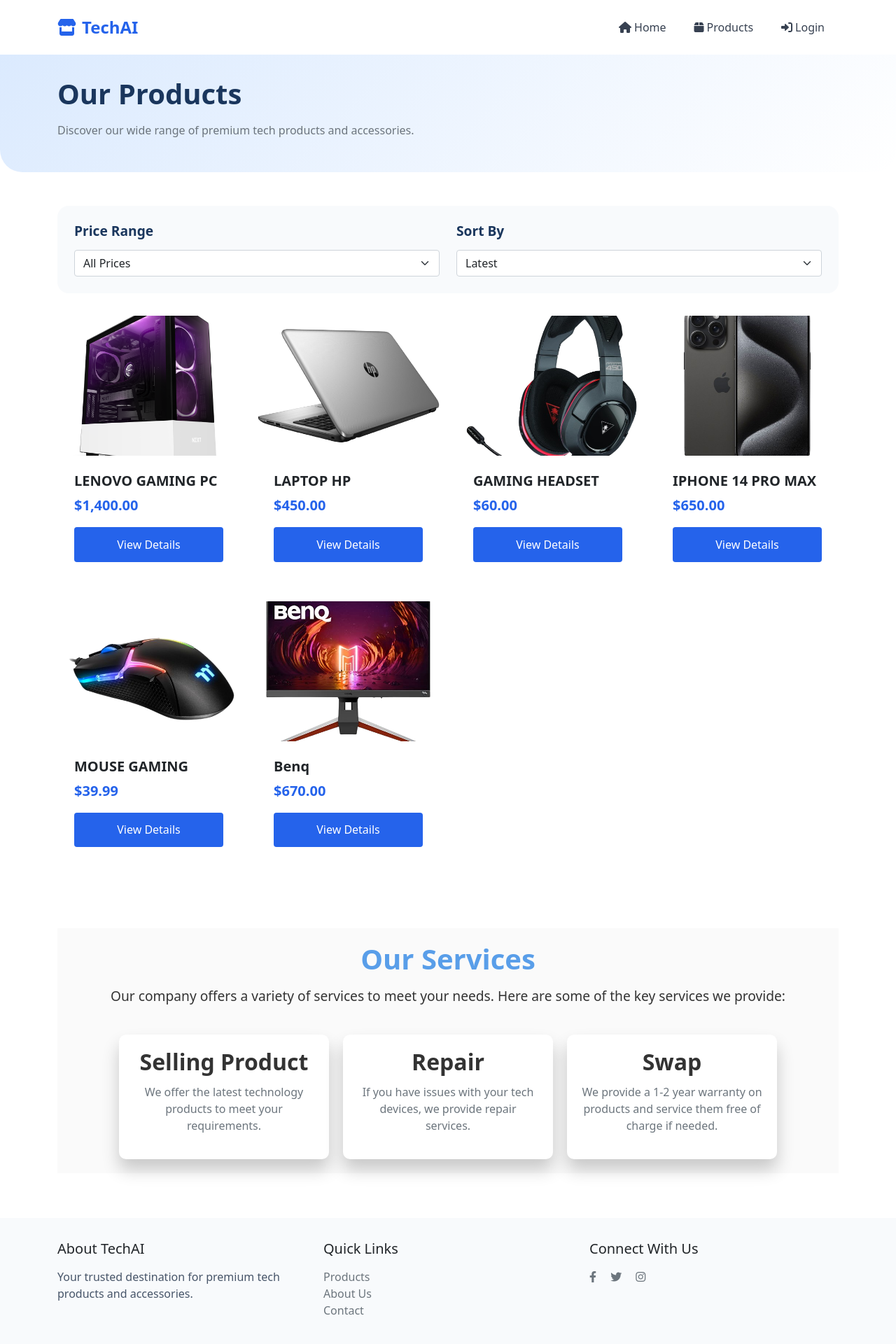
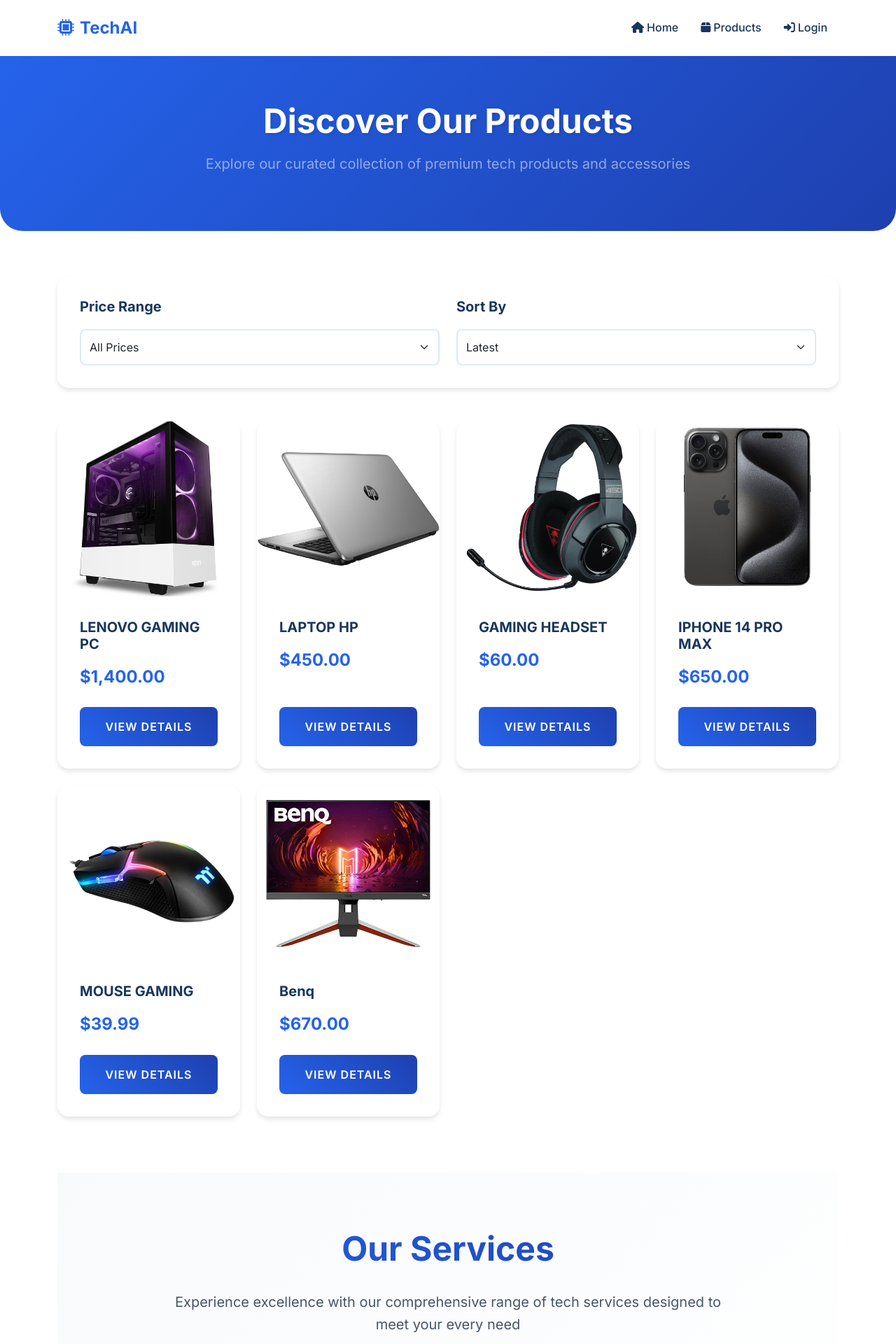
Before and after one commit to DonjeteHasani/techh, a PHP site: page / in a window 1280 px wide. Shown: the top 1920 px of the page at 70% size. Run offline with PHP 8.4, Linux system fonts and the light colour scheme; data comes from the database, SQL or seed files in the repository; some libraries are stand-ins or nearby versions.

Commit message:
Update index.php
update

```diff
--- a/index.php
+++ b/index.php
@@ -29,7 +29,6 @@
 }
 
 // Apply sorting
-// Apply sorting
 if ($sortFilter === "price-low") {
     $query .= " ORDER BY price ASC";
 } elseif ($sortFilter === "price-high") {
@@ -37,6 +36,7 @@
 } elseif ($sortFilter === "name") {
     $query .= " ORDER BY name ASC";
 }
+
 // Pagination
 $query .= " LIMIT :offset, :items_per_page";
 
@@ -60,242 +60,284 @@
     <title>Products - TechAI</title>
 
     <!-- Stylesheets -->
+   <meta name="viewport" content="width=device-width, initial-scale=1">
     <link href="https://cdn.jsdelivr.net/npm/bootstrap@5.1.3/dist/css/bootstrap.min.css" rel="stylesheet">
     <link rel="stylesheet" href="https://cdnjs.cloudflare.com/ajax/libs/font-awesome/6.0.0/css/all.min.css">
+    <link href="https://fonts.googleapis.com/css2?family=Inter:wght@400;500;600;700&display=swap" rel="stylesheet">
+
+     <!-- Social Media Meta Tags -->
+     <meta property="og:title" content="TechAI - Premium Tech Products">
+    <meta property="og:description" content="Discover our curated collection of premium tech products and accessories at TechAI">
+    <meta property="og:image" content="https://techai.com/images/social-preview.jpg">
+    <meta property="og:url" content="https://techai.com/products">
+    <meta name="twitter:card" content="summary_large_image">
+    <meta name="twitter:site" content="@techai">
+    <meta name="twitter:title" content="TechAI - Premium Tech Products">
+    <meta name="twitter:description" content="Discover our curated collection of premium tech products and accessories at TechAI">
+    <meta name="twitter:image" content="https://techai.com/images/social-preview.jpg">
     <style>
-        /* Custom styles - matching index.php */
         :root {
             --primary-color: #2563eb;
             --secondary-color: #1e40af;
             --accent-color: #dbeafe;
+            --text-primary: #1a365d;
+            --text-secondary: #475569;
+            --bg-light: #f8fafc;
+            --transition: all 0.3s ease;
+            --shadow-sm: 0 2px 4px rgba(0,0,0,0.05);
+            --shadow-md: 0 4px 6px rgba(0,0,0,0.1);
+            --shadow-lg: 0 10px 15px rgba(0,0,0,0.1);
+            --radius-sm: 0.5rem;
+            --radius-md: 1rem;
+            --radius-lg: 2rem;
         }
+
+        body {
+            font-family: 'Inter', sans-serif;
+            line-height: 1.6;
+            color: var(--text-primary);
+            background-color: #ffffff;
+        }
+
+        /* Enhanced Navbar */
         .navbar {
-            background-color: white !important;
+        padding: 1rem 0;
+        background: white !important;
         box-shadow: var(--card-shadow);
-            padding: 1rem 0;
     }
 
     .navbar-brand {
         font-weight: 700;
+        font-size: 1.5rem;
         color: var(--primary-color) !important;
-            font-size: 1.5rem;
     }
 
     .nav-link {
         font-weight: 500;
-            color: #374151 !important;
-            transition: color 0.2s;
         padding: 0.5rem 1rem !important;
-            margin: 0 0.25rem;
+        color: var(--text-color) !important;
+        transition: all 0.2s ease;
     }
 
     .nav-link:hover {
         color: var(--primary-color) !important;
     }
 
-        .cart-badge .badge {
-            position: absolute;
-            top: 0;
-            right: -5px;
-            background-color: var(--primary-color);
-        }
-
+        /* Enhanced Header */
         .page-header {
-            background: linear-gradient(135deg, var(--accent-color) 0%, #ffffff 100%);
-            padding: 2rem 0;
-            margin-bottom: 3rem;
-            border-radius: 0 0 2rem 2rem;
+            background: linear-gradient(135deg, var(--primary-color) 0%, var(--secondary-color) 100%);
+            color: white;
+            padding: 4rem 0;
+            margin-bottom: 4rem;
+            border-radius: 0 0 var(--radius-lg) var(--radius-lg);
+            text-align: center;
         }
 
         .page-title {
-            font-size: 2.5rem;
-            font-weight: bold;
-            color: #1a365d;
+            font-size: 3rem;
+            font-weight: 800;
+            margin-bottom: 1rem;
+            text-shadow: 2px 2px 4px rgba(0,0,0,0.1);
+        }
+
+        /* Enhanced Filter Section */
+        .filter-section {
+            background: white;
+            padding: 2rem;
+            border-radius: var(--radius-md);
+            box-shadow: var(--shadow-md);
+            margin-bottom: 3rem;
+        }
+
+        .filter-title {
+            font-size: 1.25rem;
+            font-weight: 700;
+            color: var(--text-primary);
+            margin-bottom: 1.25rem;
+        }
+
+        .form-select {
+            padding: 0.75rem;
+            border-radius: var(--radius-sm);
+            border: 2px solid var(--accent-color);
+            transition: var(--transition);
+        }
+
+        .form-select:focus {
+            border-color: var(--primary-color);
+            box-shadow: 0 0 0 0.25rem rgba(37, 99, 235, 0.25);
+        }
+
+        /* Enhanced Product Cards */
+        .product-card {
+            border: none;
+            border-radius: var(--radius-md);
+            overflow: hidden;
+            box-shadow: var(--shadow-md);
+            transition: var(--transition);
+            background: white;
+        }
+
+        .product-card:hover {
+            transform: translateY(-10px);
+            box-shadow: var(--shadow-lg);
+        }
+
+        .product-card .card-img-top {
+            height: 250px;
+            object-fit: cover;
+            transition: var(--transition);
+        }
+
+        .product-card:hover .card-img-top {
+            transform: scale(1.05);
+        }
+
+        .product-card .card-body {
+            padding: 2rem;
+        }
+
+        .product-card .card-title {
+            font-size: 1.25rem;
+            font-weight: 700;
             margin-bottom: 1rem;
         }
 
-        .filter-section {
-            background-color: #f8fafc;
-            padding: 1.5rem;
-            border-radius: 1rem;
+        .product-price {
+            font-size: 1.5rem;
+            font-weight: 800;
+            color: var(--primary-color);
+            margin-bottom: 1.5rem;
+        }
+
+        .btn-view-product {
+            background: linear-gradient(45deg, var(--primary-color), var(--secondary-color));
+            border: none;
+            padding: 1rem;
+            font-weight: 600;
+            text-transform: uppercase;
+            letter-spacing: 1px;
+            border-radius: var(--radius-sm);
+            transition: var(--transition);
+        }
+
+        .btn-view-product:hover {
+            transform: translateY(-2px);
+            box-shadow: 0 5px 15px rgba(37, 99, 235, 0.4);
+        }
+
+        /* Enhanced Pagination */
+        .pagination {
+            margin-top: 3rem;
+            gap: 0.5rem;
+        }
+
+        .page-link {
+            padding: 0.75rem 1.25rem;
+            border-radius: var(--radius-sm);
+            font-weight: 600;
+            transition: var(--transition);
+        }
+
+        .page-item.active .page-link {
+            background: linear-gradient(45deg, var(--primary-color), var(--secondary-color));
+            border: none;
+        }
+
+        /* Enhanced Services Section */
+        .services-section {
+            background: linear-gradient(135deg, var(--bg-light) 0%, white 100%);
+            padding: 5rem 0;
+            margin-top: 5rem;
+        }
+
+        .services-title {
+            font-size: 3rem;
+            font-weight: 800;
+            background: linear-gradient(45deg, var(--primary-color), var(--secondary-color));
+            -webkit-background-clip: text;
+            -webkit-text-fill-color: transparent;
             margin-bottom: 2rem;
         }
 
-        .filter-title {
-            font-size: 1.2rem;
-            font-weight: 600;
-            color: #1a365d;
-            margin-bottom: 1rem;
-        }
-
-        .product-card {
-            border: none;
-            border-radius: 1rem;
-            transition: transform 0.3s ease, box-shadow 0.3s ease;
-            margin-bottom: 2rem;
-        }
-
-        .product-card:hover {
-            transform: translateY(-5px);
-            box-shadow: 0 10px 20px rgba(0,0,0,0.1);
-        }
-
-        .product-card .card-img-top {
-            height: 200px;
-            object-fit: cover;
-            border-radius: 1rem 1rem 0 0;
-        }
-
-        .product-card .card-body {
-            padding: 1.5rem;
-        }
-
-        .product-card .card-title {
-            font-weight: 600;
-            margin-bottom: 0.5rem;
-        }
-
-        .product-price {
-            color: var(--primary-color);
+        .services-description {
             font-size: 1.25rem;
-            font-weight: bold;
-            margin-bottom: 1rem;
-        }
-
-        .btn-view-product {
-            width: 100%;
-            background-color: var(--primary-color);
-            border: none;
-            padding: 0.8rem;
-            font-weight: 500;
-            transition: background-color 0.3s ease;
-        }
-
-        .btn-view-product:hover {
-            background-color: var(--secondary-color);
-        }
-
-        .pagination {
-            margin-top: 2rem;
-            justify-content: center;
-        }
-
-        .page-link {
-            color: var(--primary-color);
-            border: none;
-            padding: 0.5rem 1rem;
-            margin: 0 0.25rem;
-            border-radius: 0.5rem;
-        }
-
-        .page-link:hover {
-            background-color: var(--accent-color);
-            color: var(--primary-color);
-        }
-
-        .page-item.active .page-link {
-            background-color: var(--primary-color);
-            color: white;
-        }
-
-        footer {
-            background-color: #f8fafc;
-            padding: 2rem 0;
-            margin-top: 4rem;
-        }
-
-        .footer-content {
-            color: #475569;
-        }
-
-
-/* General Services Section Styling */
-.services-section {
-    margin-top: 60px;
-    margin-bottom: 60px;
-    padding: 20px;
-    background-color: #fafafa; /* Optional: Add a light background for separation */
-    text-align: center;
-}
-
-.services-container {
-    display: flex;
-    flex-direction: column;
-    align-items: center;
-    justify-content: center;
-}
-
-.services-title {
-    font-size: 2.5rem;
-    margin-bottom: 15px;
-    font-weight: 600;
-    color: #599ee9;
-}
-
-.services-description {
-    font-size: 1.2rem;
-    margin-bottom: 40px;
-    color: #333;
-}
-
-/* Services List Styling */
-.services-list {
-    display: flex;
-    flex-wrap: wrap;
-    justify-content: center;
-    gap: 20px; /* Space between cards */
-    max-width: 1200px;
-    width: 100%;
+            color: var(--text-secondary);
+            max-width: 800px;
+            margin: 0 auto 4rem;
         }
 
         .service-card {
-    width: 300px;
-    padding: 20px;
-    border-radius: 10px;
-    background: #fff;
-    box-shadow: 0px 15px 25px rgba(0, 0, 0, 0.2);
-    text-align: center;
-    transition: transform 0.3s ease, background 0.3s ease;
+            background: white;
+            border-radius: var(--radius-md);
+            padding: 2.5rem;
+            box-shadow: var(--shadow-md);
+            transition: var(--transition);
         }
 
         .service-card i {
-    margin: 20px 0;
-    color: #ff5724;
-    font-size: 38px;
-}
-
-.service-title {
-    margin-bottom: 12px;
-    font-weight: 600;
-    color: #333;
-}
-
-.service-description {
-    color: #6c757d;
+            font-size: 3rem;
+            margin-bottom: 1.5rem;
+            color: var(--primary-color);
+            transition: var(--transition);
         }
 
         .service-card:hover {
-    transform: translateY(-5px);
-    background: linear-gradient(45deg, rgba(255, 28, 8, 0.7), rgba(255, 0, 82, 0.7));
-    color: #fff;
+            transform: translateY(-10px);
+            background: linear-gradient(45deg, var(--primary-color), var(--secondary-color));
         }
 
         .service-card:hover i,
         .service-card:hover h2,
         .service-card:hover p {
-    color: #fff;
+            color: white;
         }
 
+        /* Enhanced Footer */
+        footer {
+            background: var(--bg-light);
+            padding: 4rem 0 2rem;
+            margin-top: 5rem;
+        }
 
+        .footer-content {
+            color: var(--text-secondary);
+        }
 
+        .footer-content a {
+            transition: var(--transition);
+        }
+
+        .footer-content a:hover {
+            color: var(--primary-color) !important;
+        }
+
+        /* Responsive Adjustments */
+        @media (max-width: 768px) {
+            .page-header {
+                padding: 3rem 0;
+            }
+
+            .page-title {
+                font-size: 2.5rem;
+            }
+
+            .services-title {
+                font-size: 2.5rem;
+            }
+
+            .product-card .card-img-top {
+                height: 200px;
+            }
+        }
     </style>
 </head>
 <body>
-    <!-- Navigation Bar -->
-    <nav class="navbar navbar-expand-lg navbar-light">
+    <!-- Navigation -->
+    <nav class="navbar navbar-expand-lg navbar-light sticky-top">
         <div class="container">
             <a class="navbar-brand" href="index.php">
-                <i class="fas fa-store me-2"></i>TechAI
+                <i class="fas fa-microchip me-2"></i>TechAI
             </a>
             <button class="navbar-toggler" type="button" data-bs-toggle="collapse" data-bs-target="#navbarNav">
                 <span class="navbar-toggler-icon"></span>
@@ -303,17 +345,37 @@
             <div class="collapse navbar-collapse" id="navbarNav">
                 <ul class="navbar-nav ms-auto">
                     <li class="nav-item">
-                        <a class="nav-link" href="index.php"><i class="fas fa-home me-1"></i>Home</a>
+                        <a class="nav-link" href="index.php">
+                            <i class="fas fa-home me-1"></i>Home
+                        </a>
                     </li>
                     <li class="nav-item">
-                        <a class="nav-link active" href="products.php"><i class="fas fa-box me-1"></i>Products</a>
+                        <a class="nav-link active" href="products.php">
+                            <i class="fas fa-box me-1"></i>Products
+                        </a>
                     </li>
                     <?php if (!isset($_SESSION['user_id'])): ?>
-                        <li class="nav-item"><a class="nav-link" href="login.php"><i class="fas fa-sign-in-alt me-1"></i>Login</a></li>
+                        <li class="nav-item">
+                            <a class="nav-link" href="login.php">
+                                <i class="fas fa-sign-in-alt me-1"></i>Login
+                            </a>
+                        </li>
                     <?php else: ?>
-                        <li class="nav-item"><a class="nav-link" href="cart.php"><i class="fas fa-shopping-cart me-1"></i>Cart</a></li>
-                        <li class="nav-item"><a class="nav-link" href="profile.php"><i class="fas fa-user me-1"></i>Profile</a></li>
-                        <li class="nav-item"><a class="nav-link" href="logout.php"><i class="fas fa-sign-out-alt me-1"></i>Logout</a></li>
+                        <li class="nav-item">
+                            <a class="nav-link" href="cart.php">
+                                <i class="fas fa-shopping-cart me-1"></i>Cart
+                            </a>
+                        </li>
+                        <li class="nav-item">
+                            <a class="nav-link" href="profile.php">
+                                <i class="fas fa-user me-1"></i>Profile
+                            </a>
+                        </li>
+                        <li class="nav-item">
+                            <a class="nav-link" href="logout.php">
+                                <i class="fas fa-sign-out-alt me-1"></i>Logout
+                            </a>
+                        </li>
                     <?php endif; ?>
                 </ul>
             </div>
@@ -323,8 +385,8 @@
     <!-- Page Header -->
     <header class="page-header">
         <div class="container">
-            <h1 class="page-title">Our Products</h1>
-            <p class="text-secondary">Discover our wide range of premium tech products and accessories.</p>
+            <h1 class="page-title">Discover Our Products</h1>
+            <p class="lead text-white-50">Explore our curated collection of premium tech products and accessories</p>
         </div>
     </header>
 
@@ -360,21 +422,20 @@
         </div>
 
         <!-- Products Grid -->
-        <div class="row">
+        <div class="row g-4">
             <?php foreach ($products as $product): ?>
                 <div class="col-md-3">
-                    <div class="product-card card">
+                    <div class="product-card card h-100">
                         <img src="<?php echo htmlspecialchars($product['image']); ?>" class="card-img-top" alt="<?php echo htmlspecialchars($product['name']); ?>">
-                        <div class="card-body">
+                        <div class="card-body d-flex flex-column">
                             <h5 class="card-title"><?php echo htmlspecialchars($product['name']); ?></h5>
                             <p class="product-price">$<?php echo number_format($product['price'], 2); ?></p>
-                            <a href="productdetail.php?id=<?php echo $product['id']; ?>" class="btn btn-primary btn-view-product">View Details</a>
+                            <a href="productdetail.php?id=<?php echo $product['id']; ?>" class="btn btn-primary btn-view-product mt-auto">View Details</a>
                         </div>
                     </div>
                 </div>
             <?php endforeach; ?>
         </div>
-
 
         <!-- Pagination -->
         <?php if ($total_pages > 1): ?>
@@ -388,65 +449,70 @@
             </ul>
         </nav>
         <?php endif; ?>
+
+        <!-- Services Section -->
         <div class="services-section">
-    <div class="services-container">
-        <h1 class="services-title">Our Services</h1>
-        <p class="services-description">
-            Our company offers a variety of services to meet your needs. Here are some of the key services we provide:
+            <div class="container">
+                <h1 class="services-title text-center">Our Services</h1>
+                <p class="services-description text-center">
+                    Experience excellence with our comprehensive range of tech services designed to meet your every need
                 </p>
 
-        <div class="services-list">
-            <div class="service-card">
+                <div class="row g-4">
+                    <div class="col-md-4">
+                        <div class="service-card text-center">
                             <i class='bx bxs-purchase-tag-alt'></i>
-                <h2 class="service-title">Selling Product</h2>
+                            <h2 class="service-title">Premium Products</h2>
                             <p class="service-description">
-                    We offer the latest technology products to meet your requirements.
+                                Discover the latest and most innovative technology products carefully selected for you
                             </p>
                         </div>
-            <div class="service-card">
+                    </div>
+                    <div class="col-md-4">
+                        <div class="service-card text-center">
                             <i class='bx bx-wrench'></i>
-                <h2 class="service-title">Repair</h2>
+                            <h2 class="service-title">Expert Repair</h2>
                             <p class="service-description">
-                    If you have issues with your tech devices, we provide repair services.
+                                Professional repair services for all your tech devices by certified technicians
                             </p>
                         </div>
-            <div class="service-card">
+                    </div>
+                    <div class="col-md-4">
+                        <div class="service-card text-center">
                             <i class='bx bxs-devices'></i>
-                <h2 class="service-title">Swap</h2>
+                            <h2 class="service-title">Device Swap</h2>
                             <p class="service-description">
-                    We provide a 1-2 year warranty on products and service them free of charge if needed.
+                                Comprehensive warranty coverage with free servicing for up to 2 years
                             </p>
                         </div>
-        </div> <!-- Close services-list -->
-    </div> <!-- Close services-container -->
-</div> <!-- Close services-section -->
-
-
+                    </div>
+                </div>
+            </div>
+        </div>
     </main>
-
 
     <!-- Footer -->
     <footer>
         <div class="container">
-            <div class="row">
+            <div class="row gy-4">
                 <div class="col-md-4">
-                    <h5 class="mb-3">About TechAI</h5>
-                    <p class="footer-content">Your trusted destination for premium tech products and accessories.</p>
+                    <h5 class="fw-bold mb-3">About TechAI</h5>
+                    <p class="footer-content">Your premier destination for cutting-edge tech products and exceptional service.</p>
                 </div>
                 <div class="col-md-4">
-                    <h5 class="mb-3">Quick Links</h5>
+                    <h5 class="fw-bold mb-3">Quick Links</h5>
                     <ul class="list-unstyled footer-content">
-                        <li><a href="products.php" class="text-decoration-none text-secondary">Products</a></li>
-                        <li><a href="#" class="text-decoration-none text-secondary">About Us</a></li>
-                        <li><a href="#" class="text-decoration-none text-secondary">Contact</a></li>
+                        <li class="mb-2"><a href="products.php" class="text-decoration-none text-secondary">Products</a></li>
+                        <li class="mb-2"><a href="#" class="text-decoration-none text-secondary">About Us</a></li>
+                        <li class="mb-2"><a href="#" class="text-decoration-none text-secondary">Contact</a></li>
                     </ul>
                 </div>
                 <div class="col-md-4">
-                    <h5 class="mb-3">Connect With Us</h5>
+                    <h5 class="fw-bold mb-3">Connect With Us</h5>
                     <div class="footer-content">
-                        <a href="https://www.facebook.com" class="text-secondary me-3"><i class="fab fa-facebook-f"></i></a>
-                        <a href="https://www.x.com" class="text-secondary me-3"><i class="fab fa-twitter"></i></a>
-                        <a href="https://www.instagram.com" class="text-secondary me-3"><i class="fab fa-instagram"></i></a>
+                        <a href="https://www.facebook.com" class="text-secondary me-3"><i class="fab fa-facebook-f fa-lg"></i></a>
+                        <a href="https://www.x.com" class="text-secondary me-3"><i class="fab fa-twitter fa-lg"></i></a>
+                        <a href="https://www.instagram.com" class="text-secondary me-3"><i class="fab fa-instagram fa-lg"></i></a>
                     </div>
                 </div>
             </div>
@@ -457,7 +523,6 @@
     </footer>
 
     <!-- Tawk.to Chatbot Integration -->
-    <!--Start of Tawk.to Script-->
     <script type="text/javascript">
     var Tawk_API = Tawk_API || {}, Tawk_LoadStart = new Date();
     (function(){
@@ -469,14 +534,12 @@
         s0.parentNode.insertBefore(s1, s0);
     })();
     </script>
-    <!--End of Tawk.to Script-->
-
 
     <!-- Scripts -->
-    <script src="https://code.jquery.com/jquery-3.5.1.min.js"></script>
+    <script src="https://code.jquery.com/jquery-3.6.0.min.js"></script>
     <script src="https://cdn.jsdelivr.net/npm/bootstrap@5.1.3/dist/js/bootstrap.bundle.min.js"></script>
     <script>
-        // JavaScript for handling filter changes
+        // Enhanced filter handling with smooth transitions
         document.getElementById('priceFilter').addEventListener('change', function() {
             applyFilters();
         });
@@ -502,8 +565,21 @@
                 params.delete('sortFilter');
             }
 
+            // Add loading state
+            document.body.style.cursor = 'wait';
+            const products = document.querySelector('.row.g-4');
+            products.style.opacity = '0.5';
+            products.style.transition = 'opacity 0.3s ease';
+
+            // Navigate to new URL
             window.location.search = params.toString();
         }
+
+        // Initialize tooltips
+        var tooltipTriggerList = [].slice.call(document.querySelectorAll('[data-bs-toggle="tooltip"]'))
+        var tooltipList = tooltipTriggerList.map(function (tooltipTriggerEl) {
+            return new bootstrap.Tooltip(tooltipTriggerEl)
+        });
     </script>
 </body>
 </html>
```
Lines whose indentation alone changed are shown as unchanged.
